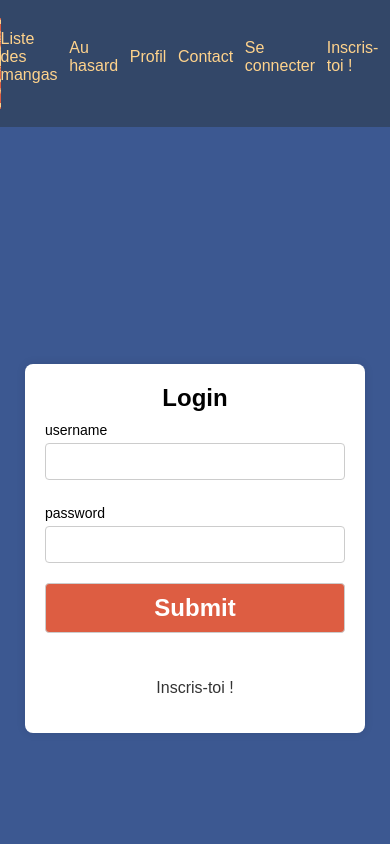
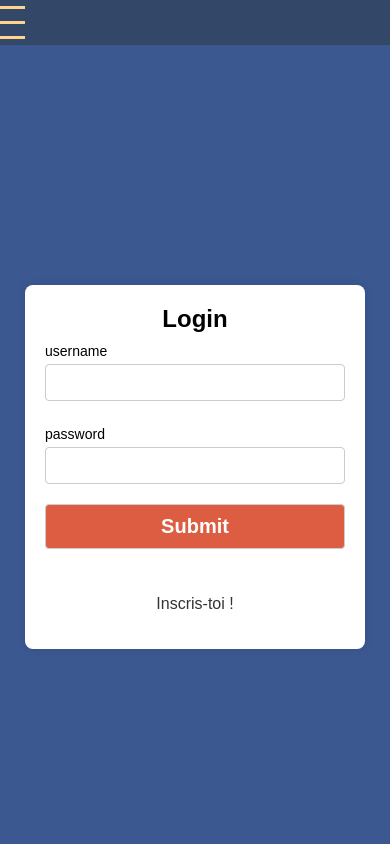
Before and after one commit to MEtourneaud/projet_react, a React (Create React App) app: page /users/sign_in in a window 390 px wide. Shown: the top 844 px of the page. Built offline with nearby package versions, Linux system fonts and the light colour scheme.

Commit message:
WIP responsive

```diff
--- a/src/App.js
+++ b/src/App.js
@@ -5,8 +5,8 @@ import MangaRandomPage from "./pages/guest/mangaRandomPage/MangaRandomPage"
 import MangaDetailsPage from "./pages/guest/mangaDetailsPage/MangaDetailsPage"
 import LoginPage from "./pages/guest/loginPage/LoginPage"
 import RegisterPage from "./pages/guest/loginPage/RegisterPage"
-import ProfilePage from "./pages/guest/profilePage/ProfilePage"
-import CollectionMangaPage from "./pages/guest/profilePage/CollectionMangaPage"
+// import ProfilePage from "./pages/guest/profilePage/ProfilePage"
+// import CollectionMangaPage from "./pages/guest/profilePage/CollectionMangaPage"
 import AdminDashboard from "./pages/admin/AdminDashboard"
 import AdminMangasPage from "./pages/admin/adminManga/AdminMangasPage"
 import AdminMangaCreate from "./pages/admin/adminManga/AdminMangaCreate"
@@ -25,8 +25,8 @@ function App() {
         <Route path="/mangas/details/:mangaId" element={<MangaDetailsPage />} />
         <Route path="/mangas/random" element={<MangaRandomPage />} />
         <Route path="/contact" element={<ContactPage />} />
-        <Route path="/users/:id" element={<ProfilePage />} />
-        <Route path="/users/:id/collection" element={<CollectionMangaPage />} />
+        {/* <Route path="/users/:id" element={<ProfilePage />} />
+        <Route path="/users/:id/collection" element={<CollectionMangaPage />} /> */}
 
         <Route path="/users/sign_up" element={<RegisterPage />} />
         <Route path="/users/sign_in" element={<LoginPage />} />
--- a/src/components/guest/header/Header.jsx
+++ b/src/components/guest/header/Header.jsx
@@ -1,3 +1,5 @@
+// Header.jsx
+
 import { Link, useNavigate } from "react-router-dom"
 import { useEffect, useState } from "react"
 import "./Header.scss"
@@ -5,26 +7,32 @@ import "./Header.scss"
 const Header = () => {
   const navigate = useNavigate()
   const [isAuthenticated, setIsAuthenticated] = useState(localStorage.getItem("jwt") !== null)
+  const [menuOpen, setMenuOpen] = useState(false)
 
   const handleLogout = () => {
-    console.log("Avant déconnexion, isAuthenticated :", isAuthenticated) // Supprime le token du local storage
     localStorage.removeItem("jwt")
-    // Met à jour l'état d'authentification
     setIsAuthenticated(false)
   }
 
   useEffect(() => {
     if (!isAuthenticated && !window.location.pathname.includes("/users/sign_up")) {
-      // Redirige l'utilisateur vers la page de connexion, sauf s'il est sur la page d'inscription
-      console.log("Après déconnexion, isAuthenticated :", isAuthenticated)
       navigate("/users/sign_in")
     }
   }, [isAuthenticated, navigate])
 
+  const toggleMenu = () => {
+    setMenuOpen(!menuOpen)
+  }
+
   return (
     <header className="header">
       <nav>
-        <ul className="ulNav">
+        <div className="menu-icon" onClick={toggleMenu}>
+          <div className={`bar ${menuOpen ? "open" : ""}`}></div>
+          <div className={`bar ${menuOpen ? "open" : ""}`}></div>
+          <div className={`bar ${menuOpen ? "open" : ""}`}></div>
+        </div>
+        <ul className={`ulNav ${menuOpen ? "open" : ""}`}>
           <li className="liLogo">
             <Link to="/">
               <img className="logo" src="/assets/images/logo.png" alt="logo"></img>
@@ -38,11 +46,6 @@ const Header = () => {
           <li className="liNav">
             <Link className="hover-link" to="/mangas/random">
               Au hasard
-            </Link>
-          </li>
-          <li className="liNav">
-            <Link className="hover-link" to="/users/:id">
-              Profil
             </Link>
           </li>
           <li className="liNav">
--- a/src/components/guest/header/Header.scss
+++ b/src/components/guest/header/Header.scss
@@ -1,10 +1,13 @@
-.header{
+// Header.scss
+
+.header {
     margin: 0;
     border: 0;
     padding: 0;
     width: 100%;
-
-    top: 0; left: 0; right: 0;
+    top: 0;
+    left: 0;
+    right: 0;
   }
 
   @font-face {
@@ -12,7 +15,7 @@
     src: "/assets/fonts/Montserrat/Montserrat-VariableFont_wght.ttf" format("truetype");
   }
 
-body{
+  body {
     font-family: "Montserrat", sans-serif;
   }
 
@@ -20,9 +23,22 @@ ul {
     list-style-type: none;
   }
 
+  .menu-icon {
+    display: none;
+    flex-direction: column;
+    cursor: pointer;
+  }
+
+  .bar {
+    width: 25px;
+    height: 3px;
+    background-color: #FFD38C;
+    margin: 6px 0;
+    transition: 0.4s;
+  }
+
 .ulNav {
     background-color: #334768;
-    width: 100%;
     display: flex;
     align-items: center;
     justify-content: flex-end;
@@ -43,7 +59,7 @@ ul {
     margin-right: 3%;
   }
 
-.liNav a{
+  .liNav a {
     text-decoration: none;
     color: #FFD38C;
   }
@@ -62,3 +78,36 @@ ul {
     width: 100%;
     transition: width .3s;
   }
+
+  @media only screen and (max-width: 768px) {
+  .menu-icon {
+    display: flex;
+    background-color: #334768;
+  }
+
+  .ulNav {
+    flex-direction: column;
+    align-items: flex-start;
+    position: absolute;
+    top: 65px;
+    left: 0;
+    width: 100%;
+    background-color: #334768;
+    overflow: hidden;
+    max-height: 0;
+    transition: max-height 0.3s ease-in-out;
+
+    &.open {
+      max-height: 300px;
+    }
+  }
+
+  .liNav {
+    margin-right: 0;
+    margin-bottom: 8px;
+  }
+
+  .liLogo {
+    margin-right: auto; // Le logo reste à droite, il ne bouge pas
+  }
+}
--- a/src/pages/guest/contactPage/ContactPage.jsx
+++ b/src/pages/guest/contactPage/ContactPage.jsx
@@ -1,13 +1,31 @@
 import Footer from "../../../components/guest/footer/Footer"
 import Header from "../../../components/guest/header/Header"
+import "./ContactPage.scss"
 
 const ContactPage = () => {
   return (
-    <>
+    <section className="loginPage">
       <Header />
-      <p>Bienvenue sur la page de contact</p>
+      <div className="loginContainer">
+        <form className="loginForm">
+          <h2>Contact</h2>
+          <label>
+            Nom
+            <input type="text" name="username" />
+          </label>
+          <label>
+            Adresse e-mail
+            <input type="email" name="email" />
+          </label>
+          <label>
+            Message
+            <textarea type="text" name="content" />
+          </label>
+          <input type="submit" />
+        </form>
+      </div>
       <Footer />
-    </>
+    </section>
   )
 }
 
--- /dev/null
+++ b/src/pages/guest/contactPage/ContactPage.scss
@@ -0,0 +1,9 @@
+.loginForm textarea {
+    width: 100%;
+    padding: 10px;
+    margin-top: 5px;
+    margin-bottom: 15px;
+    box-sizing: border-box;
+    border: 1px solid #ccc;
+    border-radius: 4px;
+}
--- a/src/pages/guest/homePage/HomePage.scss
+++ b/src/pages/guest/homePage/HomePage.scss
@@ -3,6 +3,8 @@
     padding: 0;
     border: 0;
 }
+
+
 
 main{
     background-color: #3c5891;
--- a/src/pages/guest/mangaDetailsPage/MangaDetailsPage.scss
+++ b/src/pages/guest/mangaDetailsPage/MangaDetailsPage.scss
@@ -104,3 +104,74 @@ textarea {
 [type="submit"]:hover {
     background:#dd5d42;
 }
+
+
+@media screen and (max-width: 768px) {
+    .imgRandomBloc {
+      height: 30vh;
+      width: 20vh;
+    }
+
+    .mangaImg {
+      height: 100%;
+      width: 100%;
+      object-fit: cover;
+    }
+
+    .centeredContainer {
+      flex-direction: column;
+      align-items: center;
+    }
+
+    .centeredContainer h2 {
+      text-align: center;
+    }
+
+    .mangasContainer {
+      width: 80%;
+    }
+
+    .mangasList {
+      flex-direction: column;
+    }
+
+    .recommendationArticle {
+      flex-direction: column;
+    }
+
+    .textContainer {
+      padding-left: 0; /* Ajustement pour l'espace sur les côtés */
+    }
+
+    .reviewsBloc {
+        display: flex;
+        flex-direction: column;
+        align-items: center;
+      }
+
+    .reviewContent {
+      width: 100%; /* Ajustez la largeur des commentaires */
+    }
+
+    .reviewFormSection {
+        width: 80%; /* Ajustez la largeur du formulaire */
+        margin: 0 auto; /* Centre le formulaire horizontalement */
+      }
+
+      form {
+        max-width: 100%; /* Utilise la largeur totale du parent */
+      }
+
+      .feedback-input {
+        max-width: 100%; /* Utilise la largeur totale du parent */
+        font-size: 16px; /* Réduisez la taille de la police du formulaire */
+      }
+
+      textarea {
+        height: 100px; /* Réduisez la hauteur du textarea */
+      }
+
+      [type="submit"] {
+        font-size: 20px; /* Réduisez la taille de la police du bouton */
+      }
+  }
```
Lines whose indentation alone changed are shown as unchanged.
